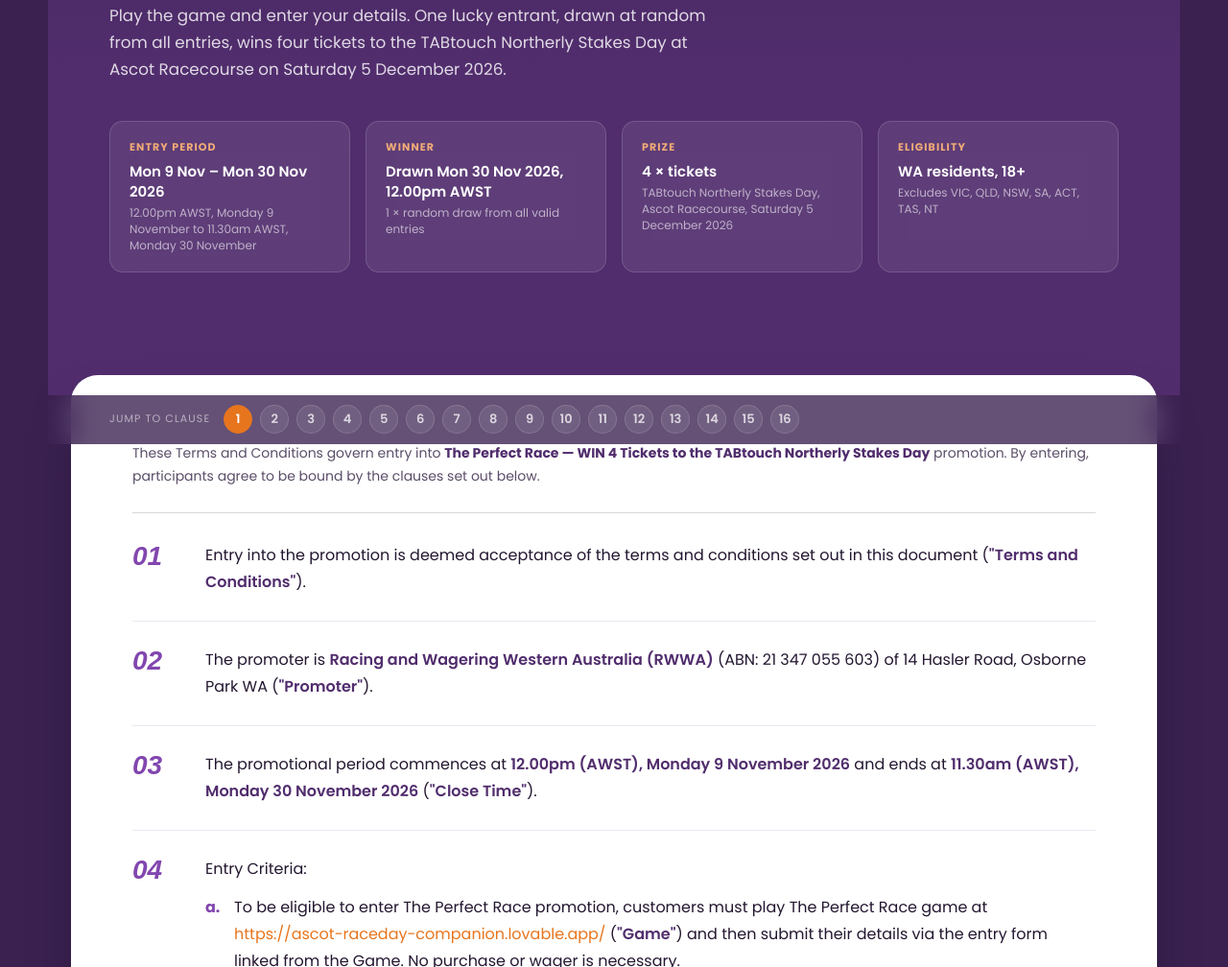
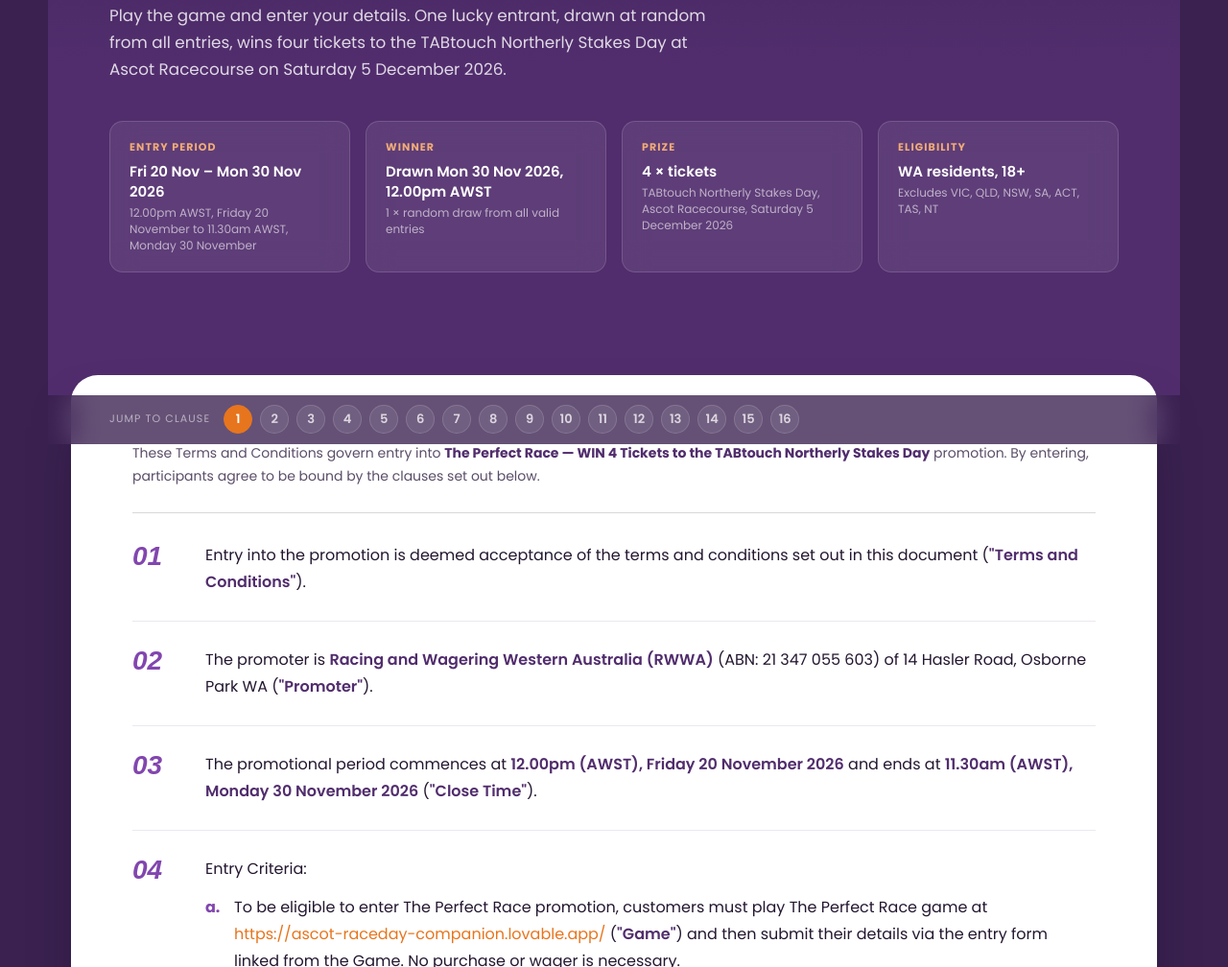
Before and after one commit to DanielmakinSCA/TABtouch-T-C-s, a plain HTML site: page index.html in a window 1280 px wide. Shown: the part 351-1359 px from the top of the page at 96% size. Drawn offline with Linux system fonts and the light colour scheme; a web font is replaced by a local one.

Commit message:
Entry period starts Friday 20 November 2026
Co-Authored-By: Claude Opus 5.5 <noreply@anthropic.com>

```diff
--- a/index.html
+++ b/index.html
@@ -123,8 +123,8 @@
     <div class="facts-row">
       <div class="fact-card">
         <div class="fact-label">Entry period</div>
-        <div class="fact-value">Mon 9 Nov – Mon 30 Nov 2026</div>
-        <div class="fact-sub">12.00pm AWST, Monday 9 November to 11.30am AWST, Monday 30 November</div>
+        <div class="fact-value">Fri 20 Nov – Mon 30 Nov 2026</div>
+        <div class="fact-sub">12.00pm AWST, Friday 20 November to 11.30am AWST, Monday 30 November</div>
       </div>
       <div class="fact-card">
         <div class="fact-label">Winner</div>
@@ -186,7 +186,7 @@
     <div class="clause" id="clause-3">
       <div class="clause-num">03</div>
       <div class="clause-body">
-        <p>The promotional period commences at <strong>12.00pm (AWST), Monday 9 November 2026</strong> and ends at <strong>11.30am (AWST), Monday 30 November 2026</strong> (<strong>"Close Time"</strong>).</p>
+        <p>The promotional period commences at <strong>12.00pm (AWST), Friday 20 November 2026</strong> and ends at <strong>11.30am (AWST), Monday 30 November 2026</strong> (<strong>"Close Time"</strong>).</p>
       </div>
     </div>
 
```
